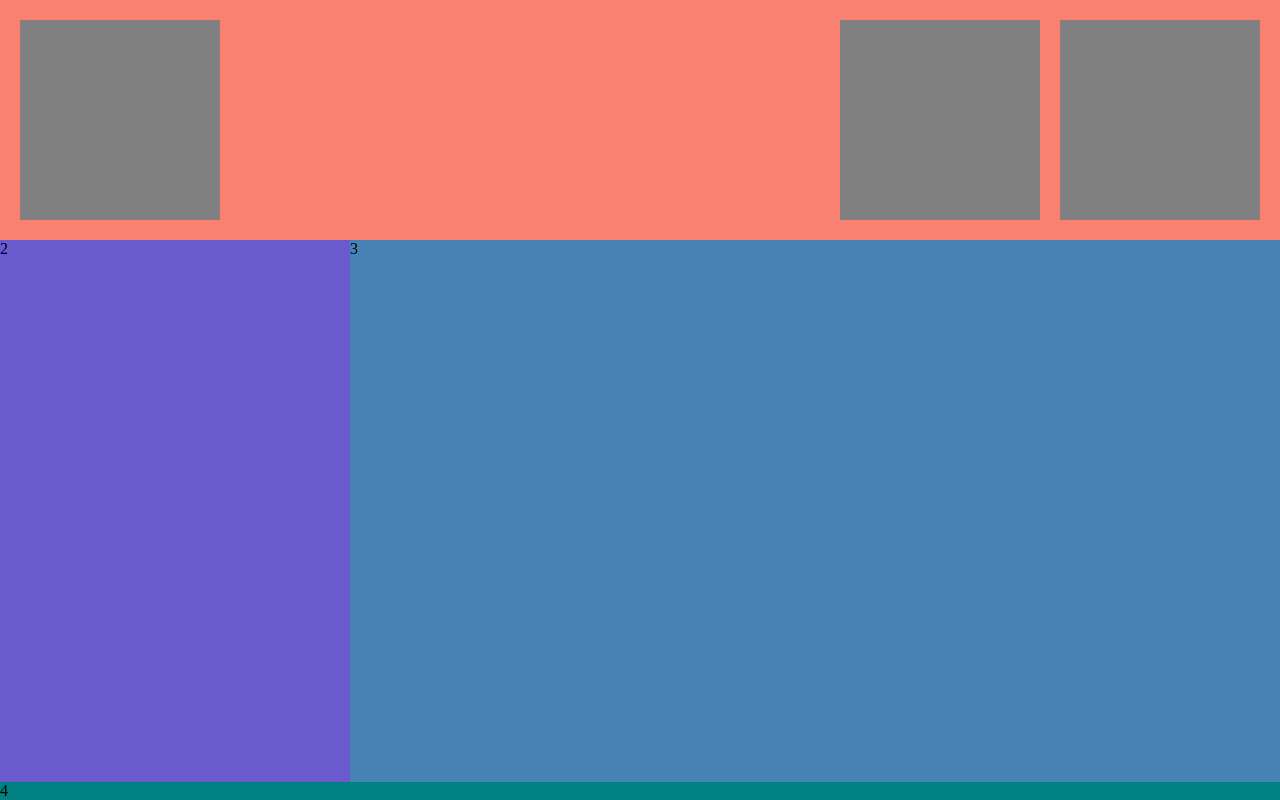
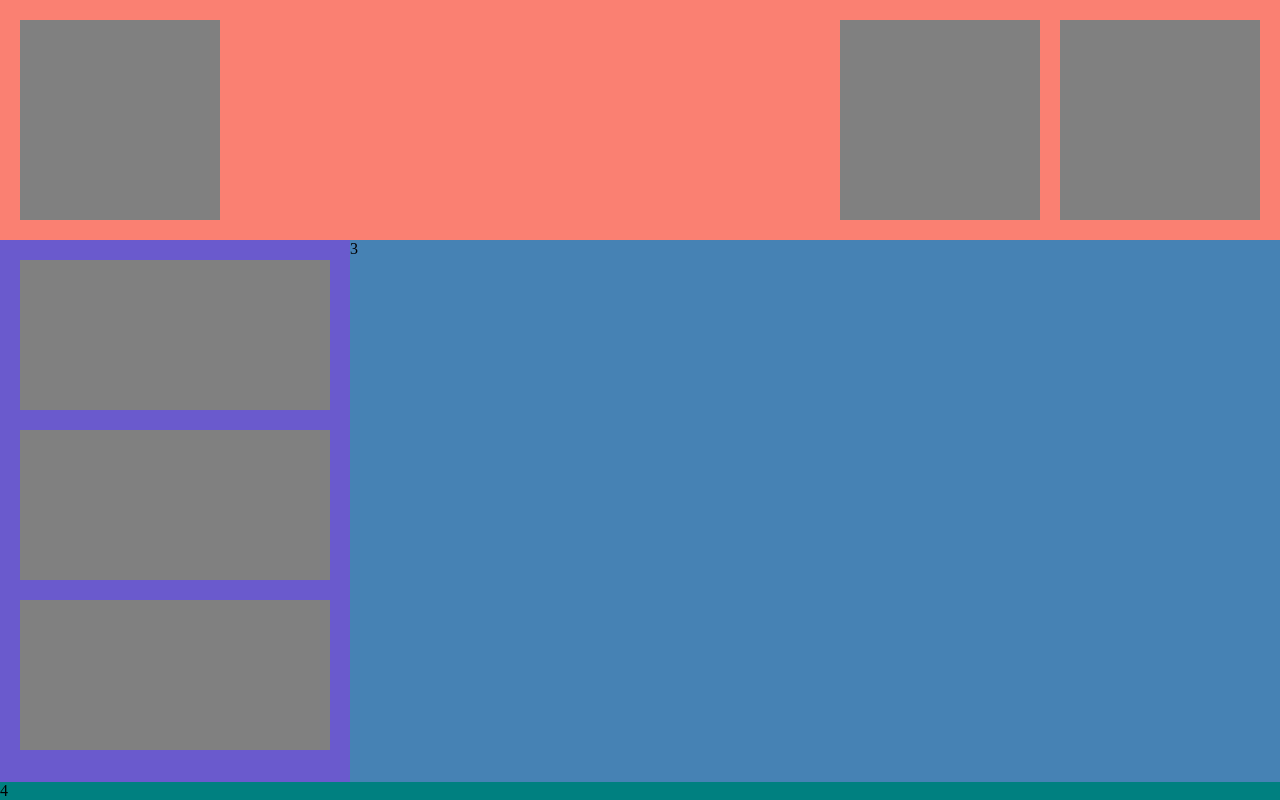
Before and after one commit to Joewebsta/html-css-layout-workshop, a plain HTML site: page challenge-2/index.html in a window 1280 px wide. Drawn offline with Linux system fonts and the light colour scheme.

Commit message:
Create challenge 2 sidebar

```diff
--- a/challenge-2/index.html
+++ b/challenge-2/index.html
@@ -17,7 +17,11 @@
     <div class="header-item h-item2"></div>
     <div class="header-item h-item3"></div>
   </header>
-  <aside class="sidebar">2</aside>
+  <aside class="sidebar">
+    <div class="sidebar-item s-item1"></div>
+    <div class="sidebar-item s-item2"></div>
+    <div class="sidebar-item s-item3"></div>
+  </aside>
   <main class="main">3</main>
   <footer class="footer">4</footer>
 </div>
--- a/challenge-2/styles.css
+++ b/challenge-2/styles.css
@@ -15,7 +15,7 @@ body {
 .container {
   height: 100vh;
   display: grid;
-  grid-template-columns: 350px 1fr;
+  grid-template-columns: minmax(auto, 350px) auto;
   grid-template-rows: auto 1fr auto;
   grid-template-areas:
   "header header"
@@ -50,7 +50,15 @@ body {
 }
 
 .sidebar {
-background-color: slateblue;
+  background-color: slateblue;
+  display: grid;
+  grid-gap: 20px;
+  padding: 20px;
+  grid-template-rows: repeat(3, 150px);
+}
+
+.sidebar-item {
+  background-color: gray;
 }
 
 .main {
```
